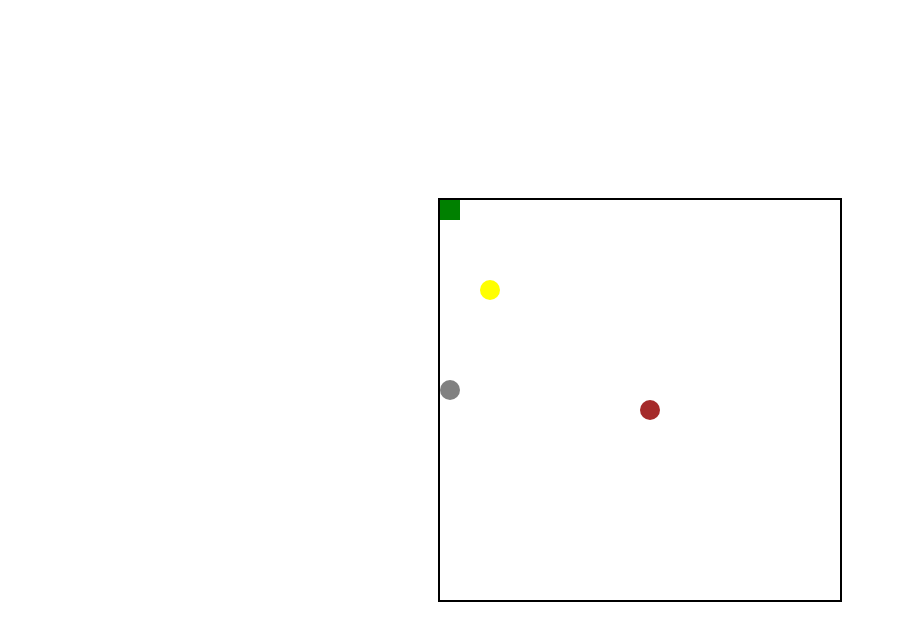
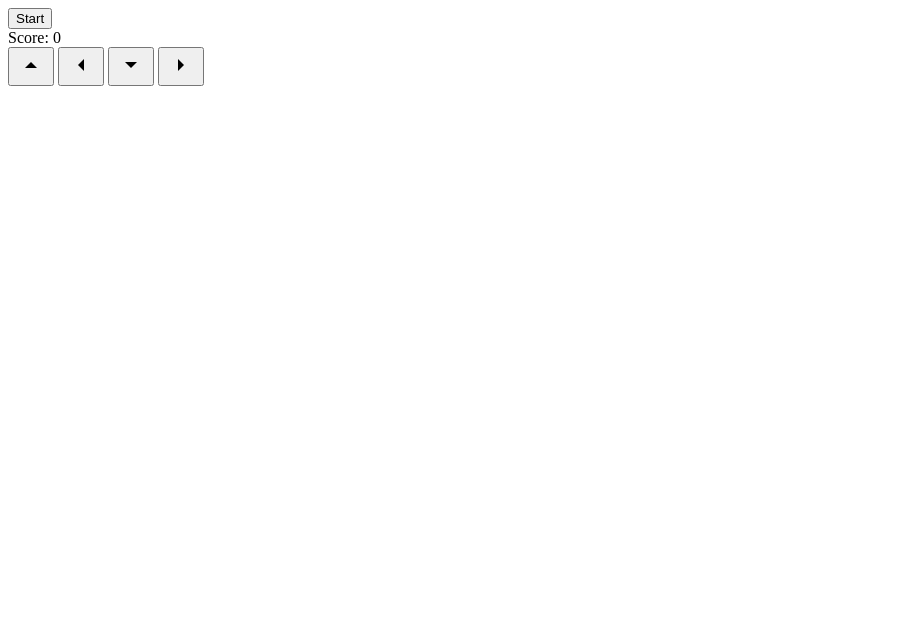
Before and after one commit to SandunLB/SlitherSensei_Snake_Game, a plain HTML site: page Index.html in a window 1280 px wide. Shown: the whole page, without its empty margins (0-897 px from the left). Drawn offline with Linux system fonts and the light colour scheme.

Commit message:
Change the Structure

```diff
--- a/CSS/Style.css
+++ /dev/null
@@ -1,40 +0,0 @@
-body {
-    display: flex;
-    justify-content: center;
-    align-items: center;
-    height: 100vh;
-    margin: 0;
-}
-
-#game-container {
-    position: relative;
-    width: 400px;
-    height: 400px;
-    border: 2px solid black;
-}
-
-#snake {
-    position: absolute;
-    background-color: green;
-    width: 20px;
-    height: 20px;
-}
-
-.food {
-    position: absolute;
-    width: 20px;
-    height: 20px;
-    border-radius: 50%;
-}
-
-#egg {
-    background-color: yellow;
-}
-
-#frog {
-    background-color: brown;
-}
-
-#mouse {
-    background-color: gray;
-}
--- a/Index.html
+++ b/Index.html
@@ -1,18 +1,46 @@
 <!DOCTYPE html>
 <html lang="en">
-<head>
-    <meta charset="UTF-8">
-    <meta name="viewport" content="width=device-width, initial-scale=1.0">
-    <title>Snake Game</title>
-    <link rel="stylesheet" href="CSS\Style.css">
-</head>
-<body>
-    <div id="game-container">
-        <div id="snake"></div>
-        <div id="egg" class="food"></div>
-        <div id="frog" class="food"></div>
-        <div id="mouse" class="food"></div>
+  <head>
+    <meta charset="UTF-8" />
+    <meta http-equiv="X-UA-Compatible" content="IE=edge" />
+    <meta name="viewport" content="width=device-width, initial-scale=1.0" />
+    <link rel="stylesheet" href="CSS/Style.css" />
+    <script src="JS/Script.js" type="module" defer></script>
+    <title>Snake - vanilla JavaScript</title>
+  </head>
+  <body>
+    <button class="start-btn" data-content="Start">Start</button>
+    <div class="score">Score: <span>0</span></div>
+    <div class="grid"></div>
+    <div class="keys-container">
+      <button id="ArrowUp">
+        <svg width="30" height="30" viewBox="0 0 10 10">
+          <g transform="rotate(0, 5, 5)">
+            <path d="M5,4 L7,6 L3,6 L5,4" />
+          </g>
+        </svg>
+      </button>
+      <button id="ArrowLeft">
+        <svg width="30" height="30" viewBox="0 0 10 10">
+          <g transform="rotate(-90, 5, 5)">
+            <path d="M5,4 L7,6 L3,6 L5,4" />
+          </g>
+        </svg>
+      </button>
+      <button id="ArrowDown">
+        <svg width="30" height="30" viewBox="0 0 10 10">
+          <g transform="rotate(180, 5, 5)">
+            <path d="M5,4 L7,6 L3,6 L5,4" />
+          </g>
+        </svg>
+      </button>
+      <button id="ArrowRight">
+        <svg width="30" height="30" viewBox="0 0 10 10">
+          <g transform="rotate(90, 5, 5)">
+            <path d="M5,4 L7,6 L3,6 L5,4" />
+          </g>
+        </svg>
+      </button>
     </div>
-    <script src="JS\Script.js"></script>
-</body>
+  </body>
 </html>
--- a/JS/Script.js
+++ b/JS/Script.js
@@ -1,48 +1,17 @@
-const snakeElement = document.getElementById('snake');
-const eggElement = document.getElementById('egg');
-const frogElement = document.getElementById('frog');
-const mouseElement = document.getElementById('mouse');
+import { randomElementFromArray, wait } from './utils.js';
 
-let score = 0;
-let mouseSpawnRate = 20; // 20% chance of mouse spawn
-
-function updateScore(points) {
-    score += points;
-    console.log('Score:', score);
-}
-
-function spawnFood(foodElement) {
-    const x = Math.floor(Math.random() * 20) * 20;
-    const y = Math.floor(Math.random() * 20) * 20;
-    foodElement.style.left = x + 'px';
-    foodElement.style.top = y + 'px';
-}
-
-function checkFoodCollision(foodElement) {
-    const snakeRect = snakeElement.getBoundingClientRect();
-    const foodRect = foodElement.getBoundingClientRect();
-
-    return (
-        snakeRect.left === foodRect.left &&
-        snakeRect.top === foodRect.top
-    );
-}
-
-function gameLoop() {
-    if (checkFoodCollision(eggElement)) {
-        updateScore(10);
-        spawnFood(eggElement);
-    } else if (checkFoodCollision(frogElement)) {
-        updateScore(5);
-        spawnFood(frogElement);
-    } else if (Math.floor(Math.random() * 100) < mouseSpawnRate && checkFoodCollision(mouseElement)) {
-        updateScore(20);
-        spawnFood(mouseElement);
-    }
-}
-
-spawnFood(eggElement);
-spawnFood(frogElement);
-spawnFood(mouseElement);
-
-setInterval(gameLoop, 1000);
+const foodItemsArray = [
+  '🐁',
+  '🍇',
+  '🍉',
+  '🍈',
+  '🍓',
+  '🍍',
+  '🍌',
+  '🥝',
+  '🍏',
+  '🍎',
+  '🍔',
+  '🍅',
+  '🥚',
+];
--- /dev/null
+++ b/JS/utils.js
@@ -0,0 +1,8 @@
+export function wait(ms = 0) {
+    return new Promise(resolve => setTimeout(resolve, ms));
+  }
+
+  export function randomElementFromArray(arr) {
+    const element = arr[Math.floor(Math.random() * arr.length)];
+    return element;
+  }
```
